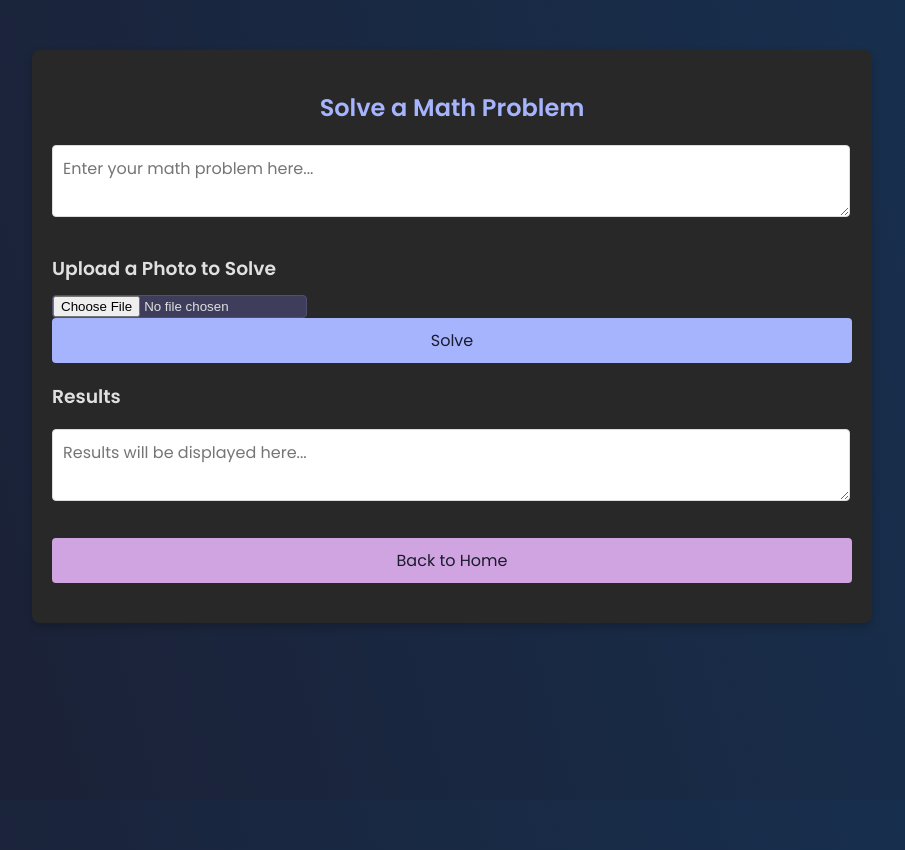
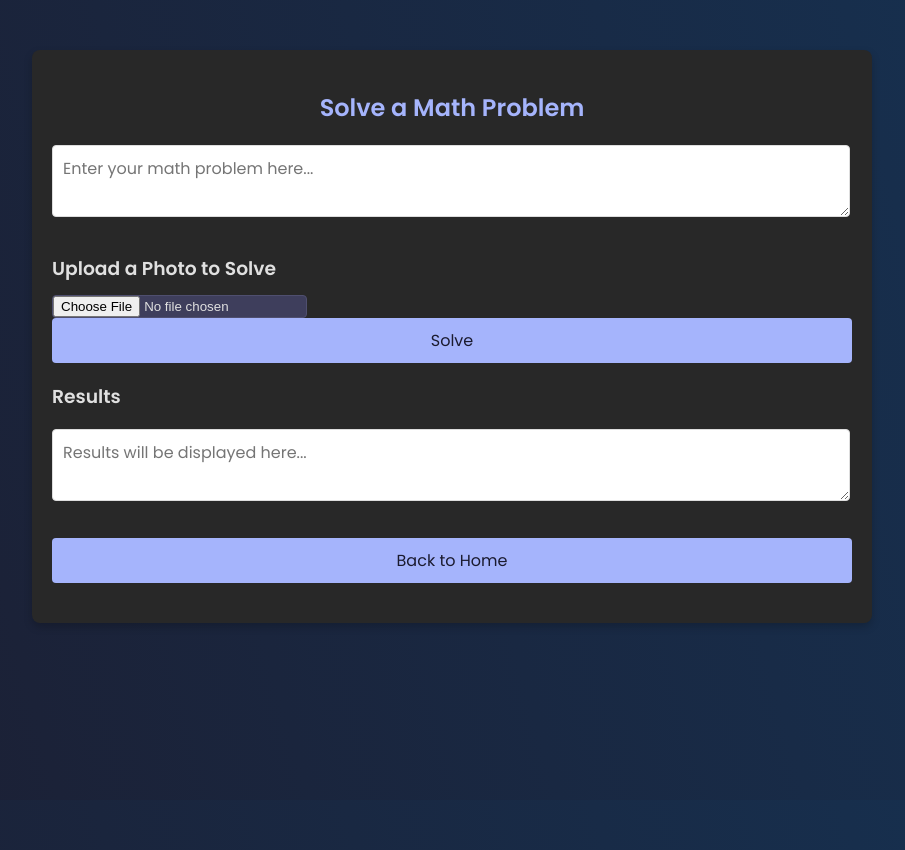
Before and after one commit to Tankman61/Mathify, a React (Create React App) app: page /solve in a window 1280 px wide. Shown: the whole page, without its empty margins (188-1093 px from the left). Built offline with nearby package versions, Linux system fonts and the light colour scheme.

Commit message:
Finally fixed styling EXCEPT FOR SOLVE PAGE

```diff
--- a/src/App.css
+++ b/src/App.css
@@ -551,7 +551,7 @@ h1 {
   padding: 10px 20px;
   border: none;
   border-radius: 4px;
-  background-color: #d0a4e0;
+  background-color: #a5b4fc;
   color: #1b1b2f;
   font-size: 16px;
   text-decoration: none;
@@ -559,7 +559,7 @@ h1 {
 }
 
 .math-paper .back-button:hover {
-  background-color: #b07fc4;
+  background-color: #a5b4fc;
 }
 
 #contact input[type="text"],
@@ -649,6 +649,7 @@ h1 {
 }
 
 #solve .upload-photo-container input[type="file"] {
+
   border: 1px solid #4f4f6f;
   border-radius: 4px;
   background-color: #3e3e5c;
```
